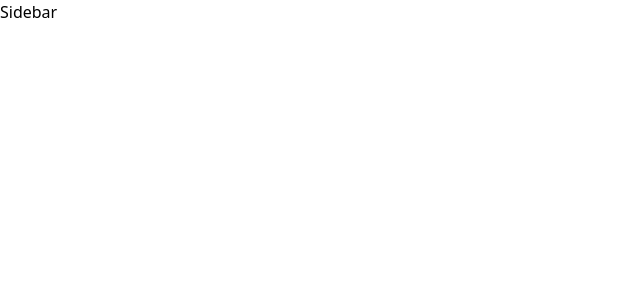
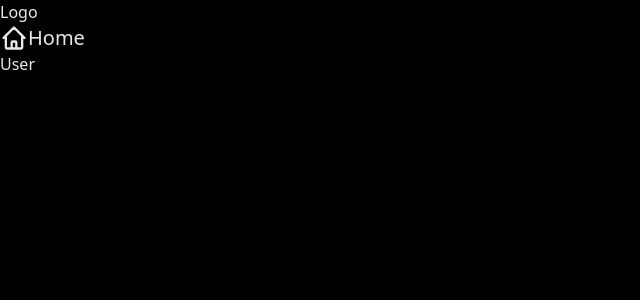
Before and after one commit to Dalfourz/twitter-clone, a Next.js app: page / in a window 1280 px wide. Shown: the top 300 px of the page, without its empty margins (0-640 px from the left). Built offline with nearby package versions, Linux system fonts and the light colour scheme.

Commit message:
working on sidebar

```diff
--- a/components/Sidebar.js
+++ b/components/Sidebar.js
@@ -1,9 +1,25 @@
+import { HomeIcon } from "@heroicons/react/outline"
+
 export default function Sidebar() {
     return (
-        <>
-        <h1>
-            Sidebar
-        </h1>
-        </>
+        <div className="hidden sm:flex flex-col">
+            <div>Logo</div>
+            <nav>
+                <SidebarLink Icon={HomeIcon} text={"Home"}/>
+                {/* <SidebarLink text={"Explore"}/>
+                <SidebarLink text={"Notifications"}/>
+                <SidebarLink text={"Messages"}/> */}
+            </nav>
+            <div>User</div>
+        </div>
     );
 }
+
+function SidebarLink({text, Icon}){
+    return (
+        <li className="flex items-center text-xl">
+            <Icon className="h-7"/>
+            {text}
+        </li>
+    )
+}
--- a/package.json
+++ b/package.json
@@ -9,6 +9,7 @@
     "lint": "next lint"
   },
   "dependencies": {
+    "@heroicons/react": "^1.0.6",
     "@next/font": "13.4.4",
     "next": "13.4.4",
     "react": "18.2.0",
--- a/pages/index.js
+++ b/pages/index.js
@@ -8,10 +8,10 @@ const inter = Inter({ subsets: ['latin'] })
 
 export default function Home() {
   return (
-    <>
+    <div className='bg-black min-h-screen text-[#E7E9EA] max-w-[1400px] mx-auto'>
       <Sidebar />
       {/* <PostsFeed/>
       <Trending/> */}
-    </>
-  )
+    </div>
+  );
 }
```
Also changed, not shown: 1 other file (tests, documents, lock files or other folders).
